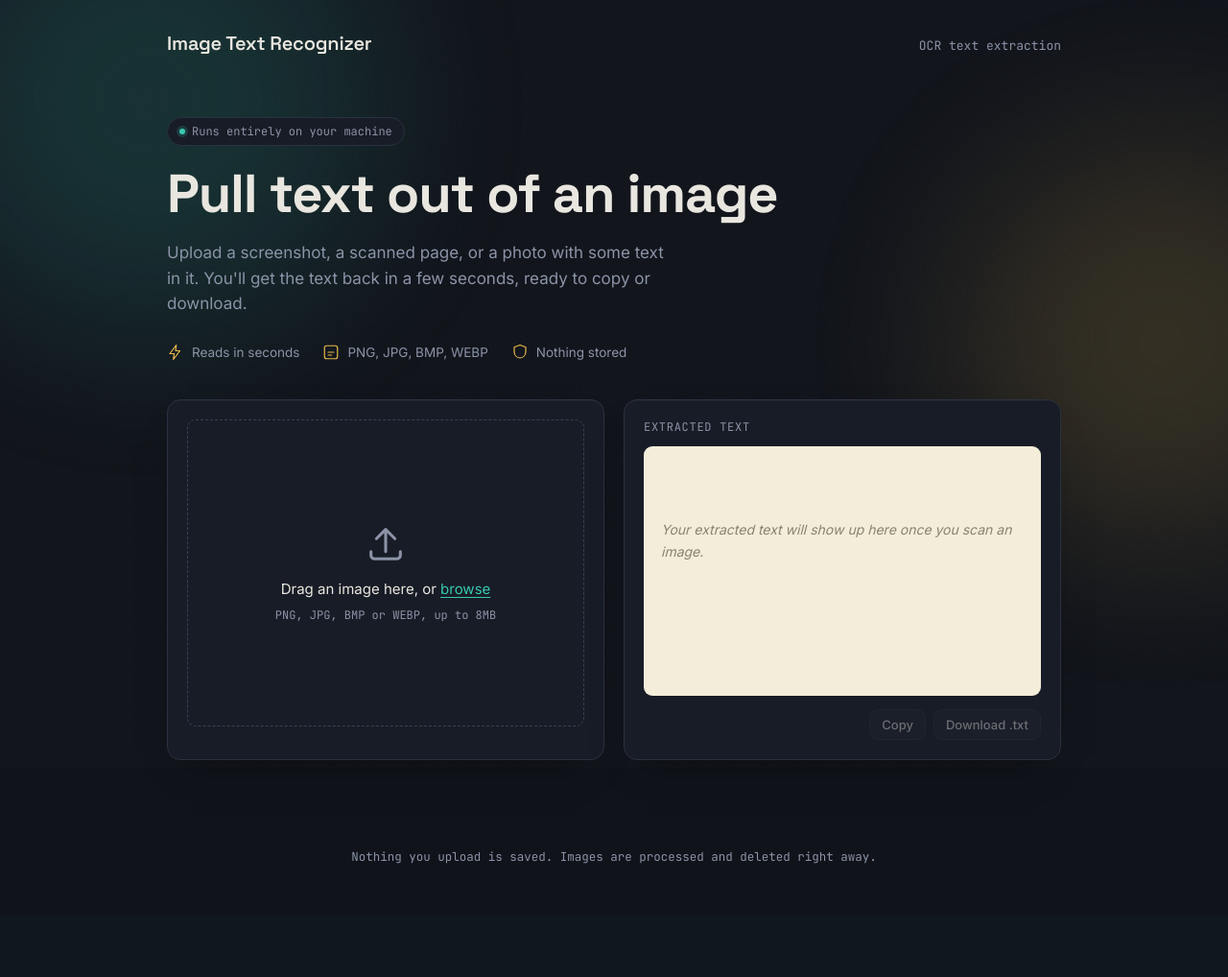
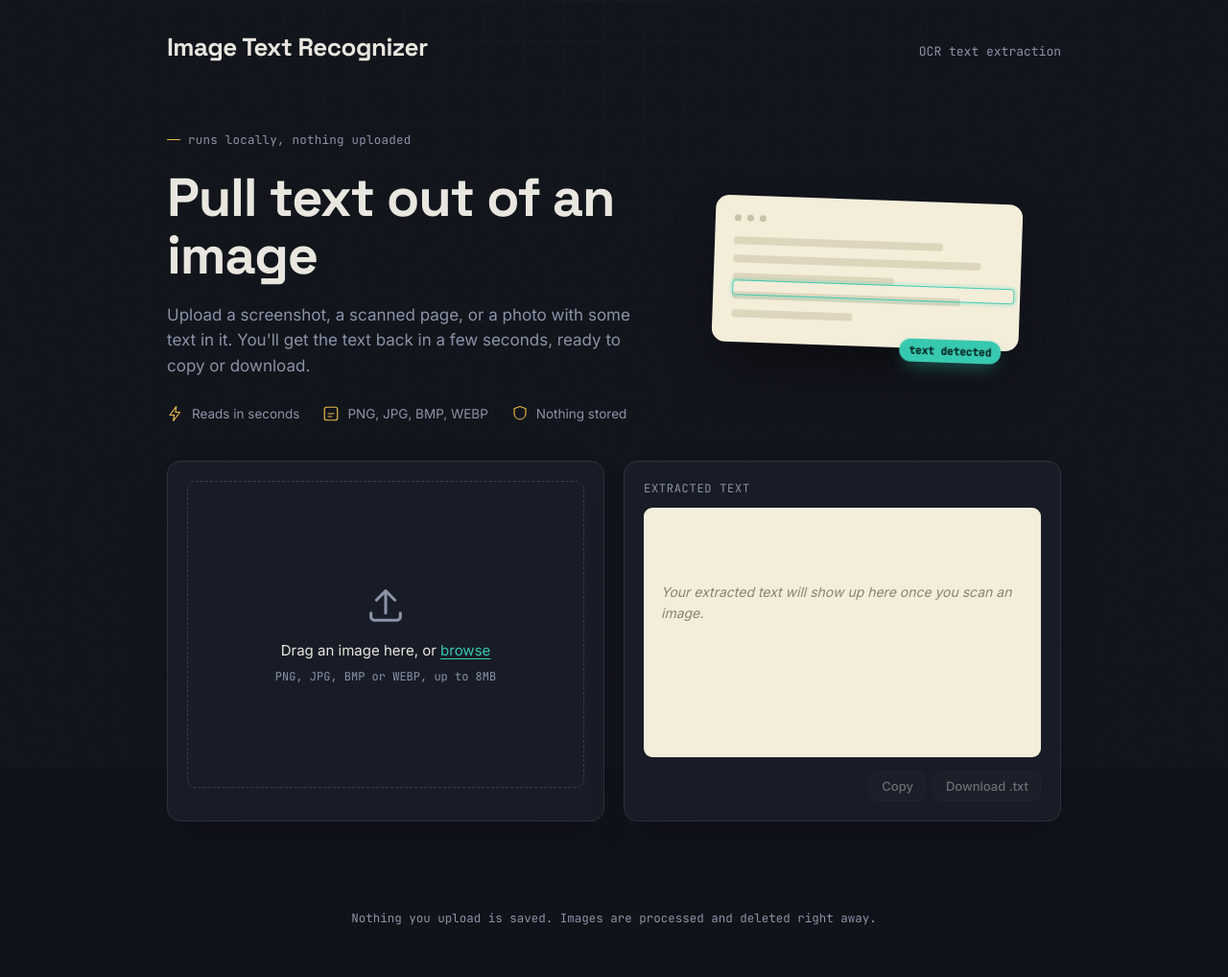
Before and after one commit to areebaathar-dev/image-text-recognizer, a Flask app: page / in a window 1280 px wide. Shown: the whole page at 96% size. Before the commit the page ends 900 px from the top, so only its background shows below. Run offline with Flask 3, Linux system fonts and the light colour scheme.

Commit message:
Add animated scan-detection visual to hero, subtle background beam

```diff
--- a/static/css/style.css
+++ b/static/css/style.css
@@ -42,37 +42,32 @@ body {
   z-index: 1;
 }
 
-.glow-orb {
+.scan-grid {
   position: fixed;
-  border-radius: 50%;
-  filter: blur(90px);
+  inset: 0;
   pointer-events: none;
   z-index: 0;
-  opacity: 0.16;
+  background-image:
+    linear-gradient(rgba(255,255,255,0.025) 1px, transparent 1px),
+    linear-gradient(90deg, rgba(255,255,255,0.025) 1px, transparent 1px);
+  background-size: 42px 42px;
+  mask-image: radial-gradient(ellipse 70% 55% at 50% 0%, black 0%, transparent 75%);
+  overflow: hidden;
 }
 
-.orb-a {
-  width: 480px; height: 480px;
-  top: -160px; left: -120px;
-  background: var(--accent);
-  animation: drift-a 18s ease-in-out infinite;
+.scan-grid::after {
+  content: "";
+  position: absolute;
+  left: 0; right: 0;
+  height: 140px;
+  top: -140px;
+  background: linear-gradient(180deg, transparent, rgba(55,201,176,0.05), transparent);
+  animation: beam-sweep 9s linear infinite;
 }
 
-.orb-b {
-  width: 420px; height: 420px;
-  top: 120px; right: -160px;
-  background: var(--accent-2);
-  animation: drift-b 22s ease-in-out infinite;
-}
-
-@keyframes drift-a {
-  0%, 100% { transform: translate(0, 0); }
-  50%      { transform: translate(40px, 30px); }
-}
-
-@keyframes drift-b {
-  0%, 100% { transform: translate(0, 0); }
-  50%      { transform: translate(-30px, 40px); }
+@keyframes beam-sweep {
+  0%   { top: -140px; }
+  100% { top: 100%; }
 }
 
 button { font-family: inherit; cursor: pointer; }
@@ -95,9 +90,9 @@ button { font-family: inherit; cursor: pointer; }
   align-items: center;
   gap: 10px;
   font-family: 'Space Grotesk', sans-serif;
-  font-weight: 600;
-  font-size: 20px;
-  letter-spacing: -0.01em;
+  font-weight: 700;
+  font-size: 26px;
+  letter-spacing: -0.02em;
 }
 
 .brand svg { animation: spin-slow 14s linear infinite; }
@@ -122,28 +117,34 @@ button { font-family: inherit; cursor: pointer; }
   text-align: left;
   position: relative;
   z-index: 2;
+  display: grid;
+  grid-template-columns: 1.1fr 0.9fr;
+  gap: 32px;
+  align-items: center;
+}
+
+@media (max-width: 860px) {
+  .hero { grid-template-columns: 1fr; }
+  .hero-visual { display: none; }
 }
 
 .eyebrow {
   display: inline-flex;
   align-items: center;
-  gap: 7px;
+  gap: 8px;
   font-family: 'JetBrains Mono', monospace;
-  font-size: 12px;
+  font-size: 12.5px;
+  letter-spacing: 0.02em;
   color: var(--muted);
-  border: 1px solid var(--border);
-  background: var(--surface);
-  padding: 6px 12px;
-  border-radius: 20px;
-  margin-bottom: 20px;
+  margin-bottom: 22px;
   animation: rise 0.6s cubic-bezier(.2,.8,.2,1) both;
 }
 
-.eyebrow-dot {
-  width: 6px; height: 6px;
-  border-radius: 50%;
-  background: var(--accent);
-  box-shadow: 0 0 0 3px rgba(55, 201, 176, 0.18);
+.eyebrow::before {
+  content: "";
+  width: 14px;
+  height: 1px;
+  background: var(--accent-2);
 }
 
 .hero h1 {
@@ -187,6 +188,93 @@ button { font-family: inherit; cursor: pointer; }
 }
 
 .feature svg { color: var(--accent-2); flex-shrink: 0; }
+
+/* ---------- hero visual: live scan demo ---------- */
+
+.hero-visual {
+  display: flex;
+  justify-content: center;
+  animation: rise 0.7s cubic-bezier(.2,.8,.2,1) 0.2s both;
+}
+
+.scan-card {
+  position: relative;
+  width: 100%;
+  max-width: 320px;
+  background: var(--paper);
+  border-radius: 14px;
+  padding: 20px 20px 26px;
+  box-shadow: 0 30px 60px -20px rgba(0,0,0,0.55), 0 0 0 1px rgba(0,0,0,0.06);
+  transform: rotate(2deg);
+}
+
+.scan-card-dots {
+  display: flex;
+  gap: 6px;
+  margin-bottom: 16px;
+}
+
+.scan-card-dots span {
+  width: 7px; height: 7px;
+  border-radius: 50%;
+  background: #c9c2a8;
+  display: inline-block;
+}
+
+.scan-lines {
+  display: flex;
+  flex-direction: column;
+  gap: 11px;
+}
+
+.s-line {
+  height: 8px;
+  border-radius: 3px;
+  background: #ddd6bd;
+}
+
+.detect-box {
+  position: absolute;
+  left: 20px;
+  right: 20px;
+  height: 16px;
+  border: 1.6px solid var(--accent);
+  border-radius: 4px;
+  box-shadow: 0 0 0 3px rgba(55,201,176,0.14);
+  opacity: 0;
+  animation: detect 4.5s ease-in-out infinite;
+}
+
+.box-1 { top: 55px; width: 78%; animation-delay: 0.2s; }
+.box-2 { top: 88px; width: 92%; animation-delay: 1.5s; }
+.box-3 { top: 121px; width: 60%; animation-delay: 2.8s; }
+
+@keyframes detect {
+  0%, 8%   { opacity: 0; transform: scale(1.04); }
+  14%, 28% { opacity: 1; transform: scale(1); }
+  36%, 100% { opacity: 0; }
+}
+
+.detect-chip {
+  position: absolute;
+  bottom: -14px;
+  right: 18px;
+  background: var(--accent);
+  color: #06231f;
+  font-family: 'JetBrains Mono', monospace;
+  font-size: 11px;
+  font-weight: 600;
+  padding: 5px 10px;
+  border-radius: 20px;
+  box-shadow: 0 8px 18px -6px rgba(55,201,176,0.5);
+  animation: chip-in 4.5s ease-in-out infinite;
+}
+
+@keyframes chip-in {
+  0%, 30%  { opacity: 0; transform: translateY(6px); }
+  40%, 90% { opacity: 1; transform: translateY(0); }
+  100%     { opacity: 0; transform: translateY(6px); }
+}
 
 /* ---------- workspace ---------- */
 
--- a/templates/index.html
+++ b/templates/index.html
@@ -12,8 +12,7 @@
 <body>
 
   <div class="grain"></div>
-  <div class="glow-orb orb-a"></div>
-  <div class="glow-orb orb-b"></div>
+  <div class="scan-grid"></div>
 
   <header class="topbar">
     <div class="brand">
@@ -24,7 +23,8 @@
 
   <main>
     <section class="hero">
-      <span class="eyebrow"><span class="eyebrow-dot"></span>Runs entirely on your machine</span>
+      <div class="hero-content">
+        <span class="eyebrow">runs locally, nothing uploaded</span>
         <h1>Pull text out of an image</h1>
         <p class="sub">Upload a screenshot, a scanned page, or a photo with some text in it. You'll get the text back in a few seconds, ready to copy or download.</p>
 
@@ -40,6 +40,24 @@
           <div class="feature">
             <svg width="18" height="18" viewBox="0 0 24 24" fill="none"><path d="M12 2 4 5v6c0 5 3.4 8.7 8 9 4.6-.3 8-4 8-9V5l-8-3Z" stroke="currentColor" stroke-width="1.6" stroke-linejoin="round"/></svg>
             <span>Nothing stored</span>
+          </div>
+        </div>
+      </div>
+
+      <div class="hero-visual" aria-hidden="true">
+        <div class="scan-card">
+          <div class="scan-card-dots"><span></span><span></span><span></span></div>
+          <div class="scan-lines">
+            <div class="s-line" style="width:78%"></div>
+            <div class="s-line" style="width:92%"></div>
+            <div class="s-line" style="width:60%"></div>
+            <div class="s-line" style="width:85%"></div>
+            <div class="s-line" style="width:45%"></div>
+          </div>
+          <div class="detect-box box-1"></div>
+          <div class="detect-box box-2"></div>
+          <div class="detect-box box-3"></div>
+          <div class="detect-chip">text detected</div>
         </div>
       </div>
     </section>
```
Lines whose indentation alone changed are shown as unchanged.
